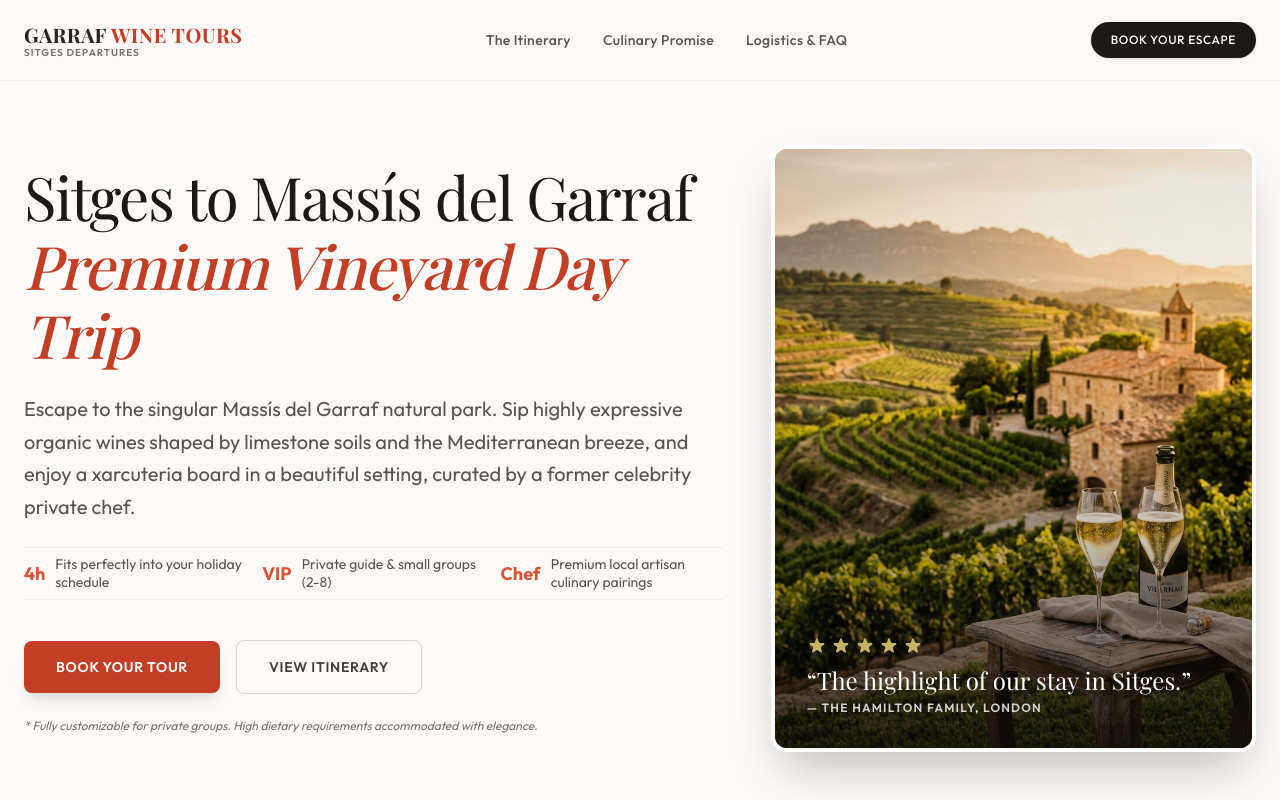
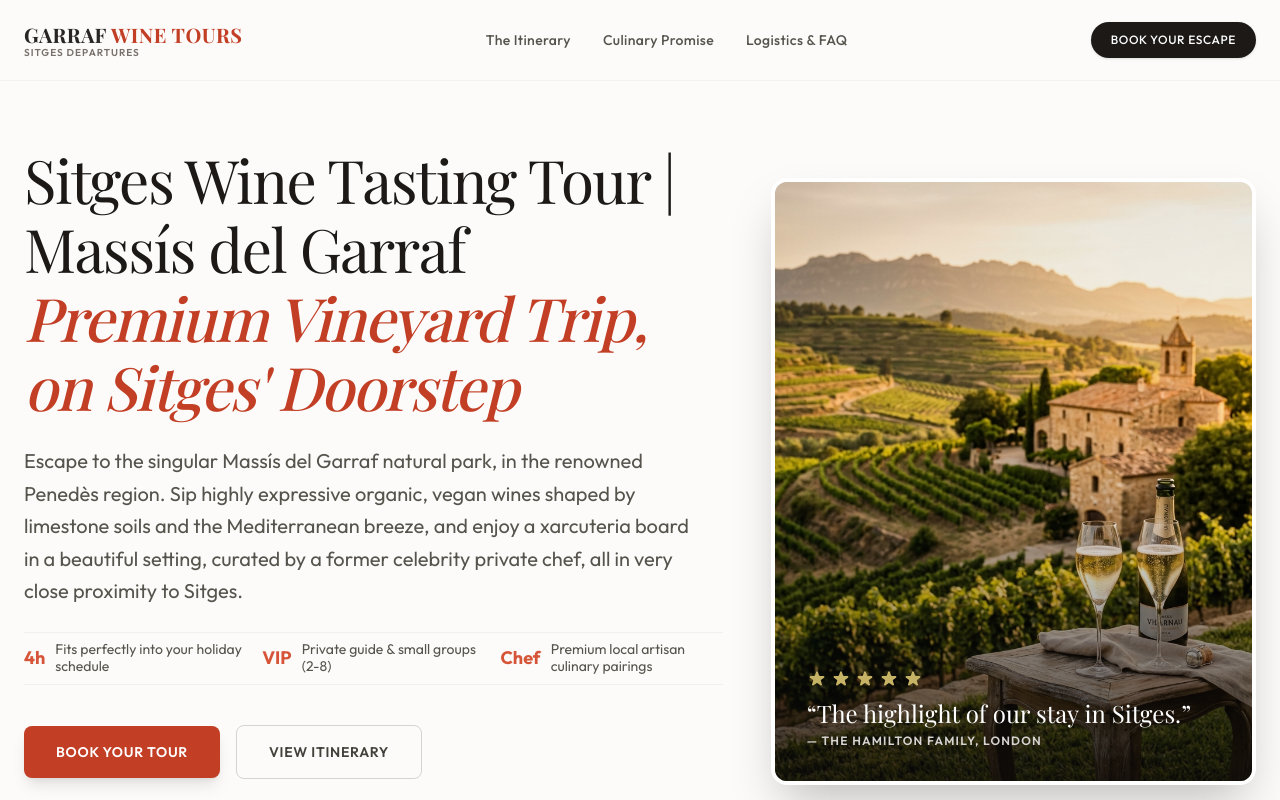
Before and after one commit to DAGarnish/penedeswinetours, a Next.js app: page / in a window 1280 px wide. Shown: the top 800 px of the page. Built offline with nearby package versions, Linux system fonts and the light colour scheme; a web font is replaced by a local one.

Commit message:
Update SEO metadata and copy changes for Garraf / Sitges wine tours

```diff
--- a/src/app/layout.tsx
+++ b/src/app/layout.tsx
@@ -13,8 +13,8 @@ const outfit = Outfit({
 });
 
 export const metadata: Metadata = {
-  title: "Sitges to Penedès Wine Tours | Premium Vineyard Day Trip",
-  description: "Boutique half-day wine tour departing directly from your Sitges location. Explore stunning Penedès vineyards & enjoy a luxury catering by a celebrity chef.",
+  title: "Sitges Wine Tasting Tours | Premium Vineyard Trip",
+  description: "Boutique half-day wine tour departing from your Sitges location. Explore stunning Garraf vineyards in the Penedès region & enjoy luxury catering by a celebrity chef.",
   keywords: ["wine tasting from Sitges", "Cava winery day trip", "Penedès vineyard tour", "luxury wine tours Spain", "Sitges excursions"],
 };
 
--- a/src/app/page.tsx
+++ b/src/app/page.tsx
@@ -51,12 +51,12 @@ export default function Home() {
 
 
             <h1 className="text-4xl sm:text-5xl md:text-6xl font-serif text-stone-900 leading-[1.15] tracking-tight">
-              Sitges to Massís del Garraf <br className="hidden md:block"/>
-              <span className="text-terracotta-600 italic font-medium">Premium Vineyard Day Trip</span>
+              Sitges Wine Tasting Tour | Massís del Garraf <br className="hidden md:block"/>
+              <span className="text-terracotta-600 italic font-medium">Premium Vineyard Trip, on Sitges' Doorstep</span>
             </h1>
 
             <p className="text-stone-600 text-lg md:text-xl font-normal leading-relaxed max-w-2xl">
-              Escape to the singular Massís del Garraf natural park. Sip highly expressive organic wines shaped by limestone soils and the Mediterranean breeze, and enjoy a xarcuteria board in a beautiful setting, curated by a former celebrity private chef.
+              Escape to the singular Massís del Garraf natural park, in the renowned Penedès region. Sip highly expressive organic, vegan wines shaped by limestone soils and the Mediterranean breeze, and enjoy a xarcuteria board in a beautiful setting, curated by a former celebrity private chef, all in very close proximity to Sitges.
             </p>
 
             {/* Micro value statements */}
@@ -352,7 +352,7 @@ export default function Home() {
               </div>
               <h3 className="font-serif text-xl text-stone-900">Sitges Pickup</h3>
               <p className="text-stone-600 text-sm leading-relaxed">
-                Step straight from your Sitges lobby into our air-conditioned Mercedes van. Choose between 9:00 AM or 2:00 PM departures to match your pace.
+                Step straight from your Sitges lobby into our air-conditioned Mercedes van. Choose between 9:00 AM or 2:00 PM departures to match your pace. Vineyards are from as little as 5 minutes away!
               </p>
             </div>
 
@@ -366,7 +366,7 @@ export default function Home() {
               </div>
               <h3 className="font-serif text-xl text-stone-900">Curated Garraf Vineyards</h3>
               <p className="text-stone-600 text-sm leading-relaxed">
-                VIP estate access in the Massís del Garraf. Walk the beautiful vines and enjoy curated, guided tastings of organic white, red, and sparkling wines directly from the producers.
+                VIP estate access in the Massís del Garraf. Walk the beautiful vines and enjoy curated, guided tastings of organic white, red, and cava directly from the producers.
               </p>
             </div>
 
```
